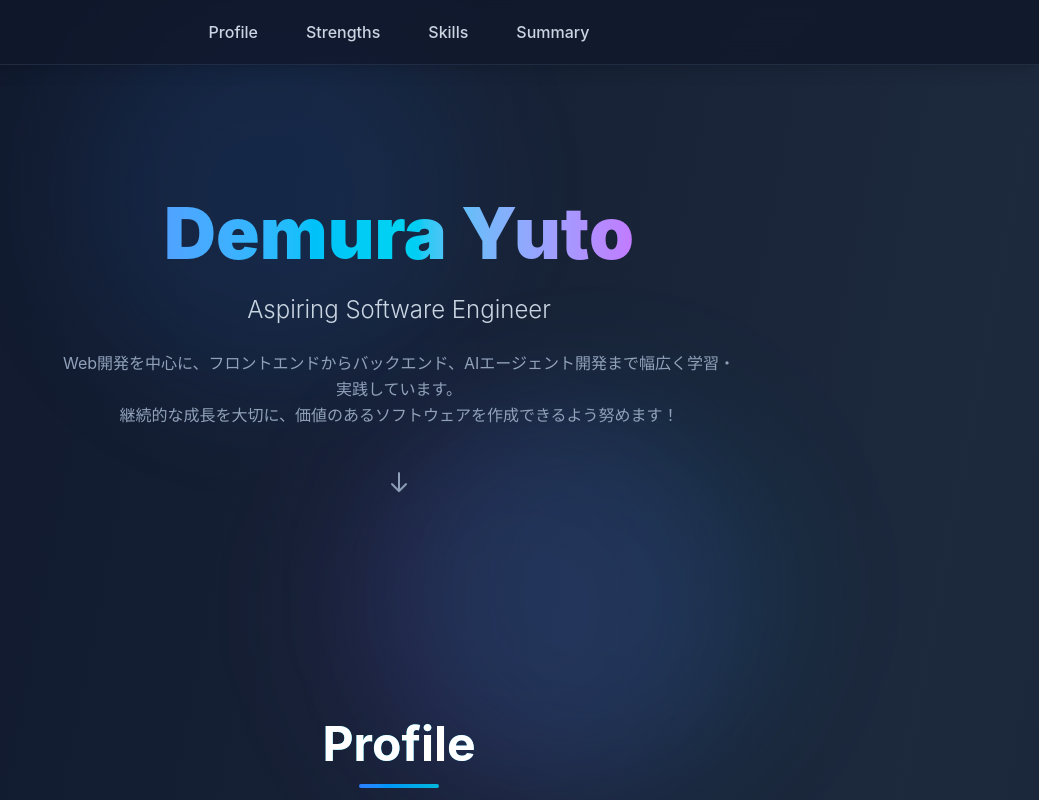
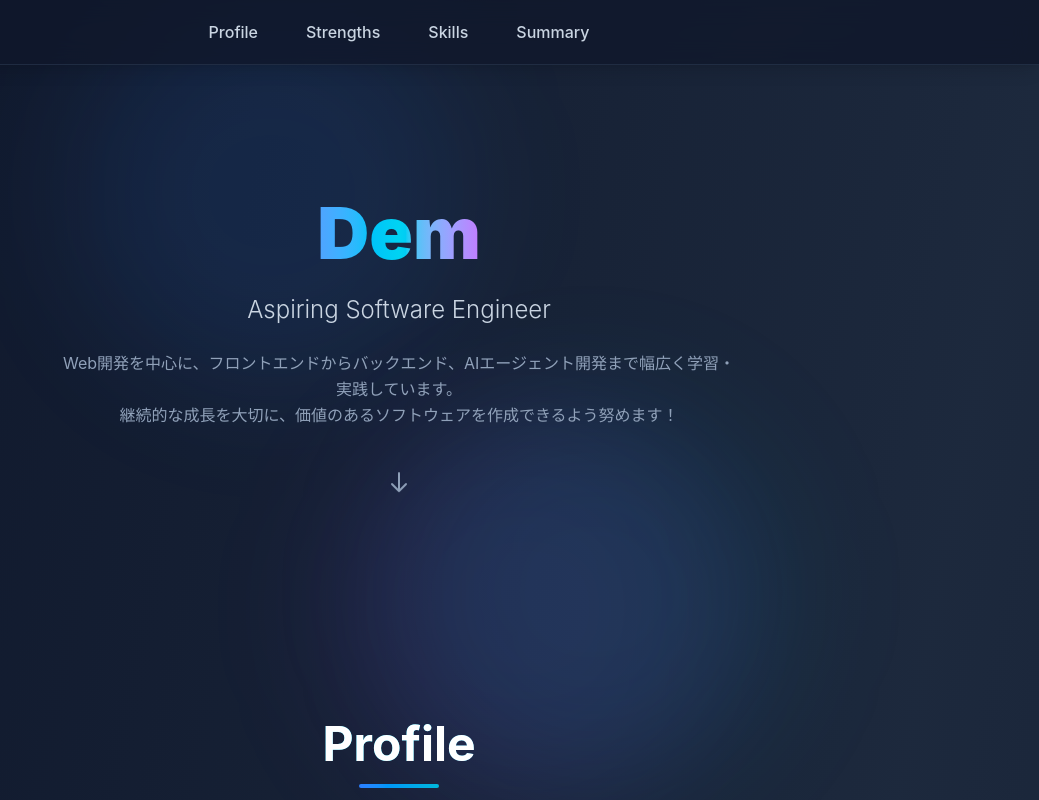
Before and after one commit to dem3860/demu.dev, a Next.js app: page / in a window 1280 px wide. Shown: the top 800 px of the page, without its empty margins (241-1280 px from the left). Built offline with nearby package versions, Linux system fonts and the light colour scheme.

Commit message:
ポートフォリオのタイトルと著作権表記を短縮

```diff
--- a/src/app/layout.tsx
+++ b/src/app/layout.tsx
@@ -2,8 +2,8 @@ import "./globals.css";
 import type { Metadata } from "next";
 
 export const metadata: Metadata = {
-  title: "Demura Yuto Portfolio",
-  description: "Demura Yuto's Portfolio Site",
+  title: "Dem Portfolio",
+  description: "Dem's Portfolio Site",
 };
 
 export default function RootLayout({
--- a/src/app/page.tsx
+++ b/src/app/page.tsx
@@ -38,7 +38,7 @@ export default function Home() {
             {/* メインタイトル */}
             <h1 className="text-4xl sm:text-5xl md:text-6xl lg:text-7xl font-black mb-4 leading-tight">
               <span className="bg-gradient-to-r from-blue-400 via-cyan-400 to-purple-400 bg-clip-text text-transparent">
-                Demura Yuto
+                Dem
               </span>
             </h1>
 
@@ -105,7 +105,7 @@ export default function Home() {
           </div>
 
           <p className="text-sm">
-            © {new Date().getFullYear()} Demura Yuto. All rights reserved.
+            © {new Date().getFullYear()} Dem. All rights reserved.
           </p>
         </footer>
       </div>
```
